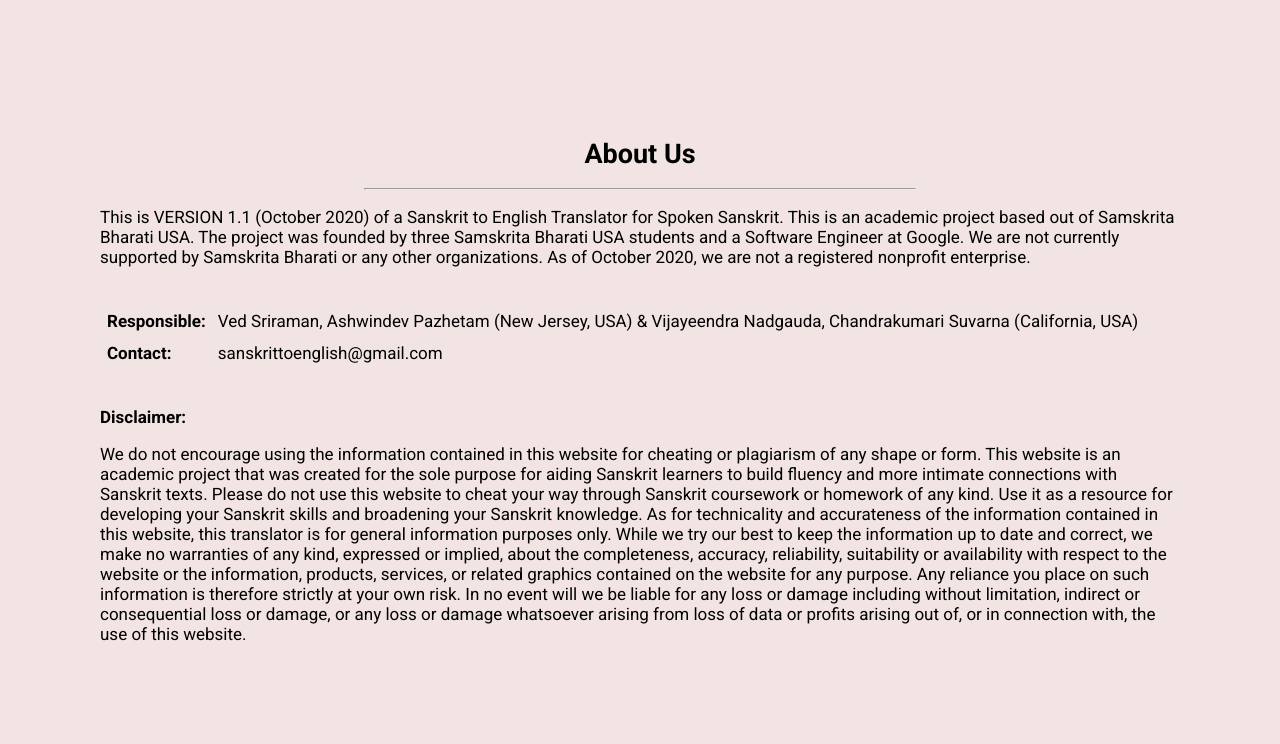
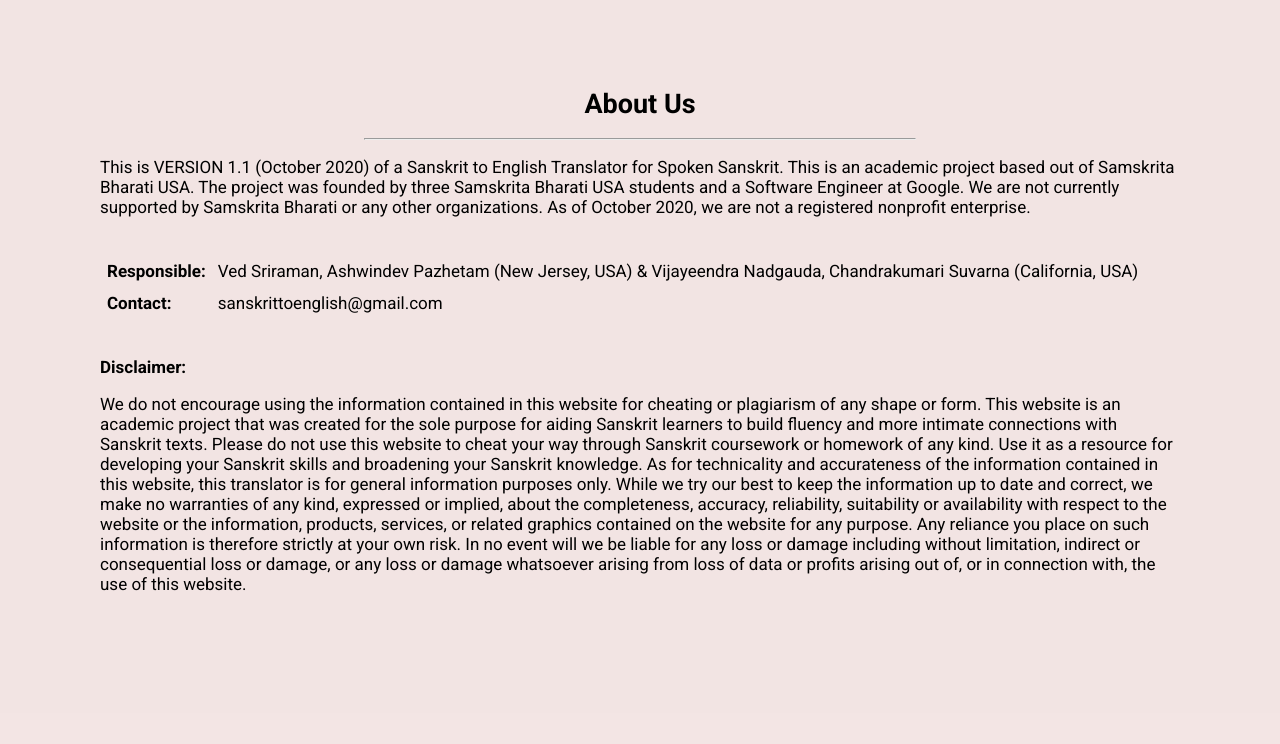
Before and after one commit to apazhetam/sanskrit-translator-website, a Flask app: page /about/ in a window 1280 px wide. Shown: the part 87-831 px from the top of the page. After the commit the page ends 678 px from the top, so only its background shows below. Run offline with Flask 2, Linux system fonts and the light colour scheme; parts of the project's set-up code (start-up, migrations or seed data) failed here and were passed over.

Commit message:
Update about.html

```diff
--- a/templates/about.html
+++ b/templates/about.html
@@ -6,7 +6,7 @@
         font-size: 17px;
         text-align: left;
         font-family: roboto;
-        margin: 100px 100px;
+        margin: 50px 100px;
 
     }
 
```
